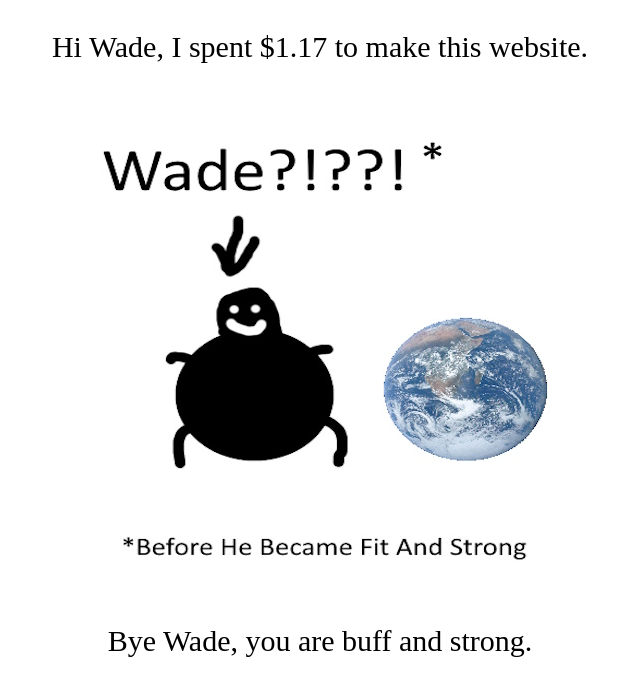
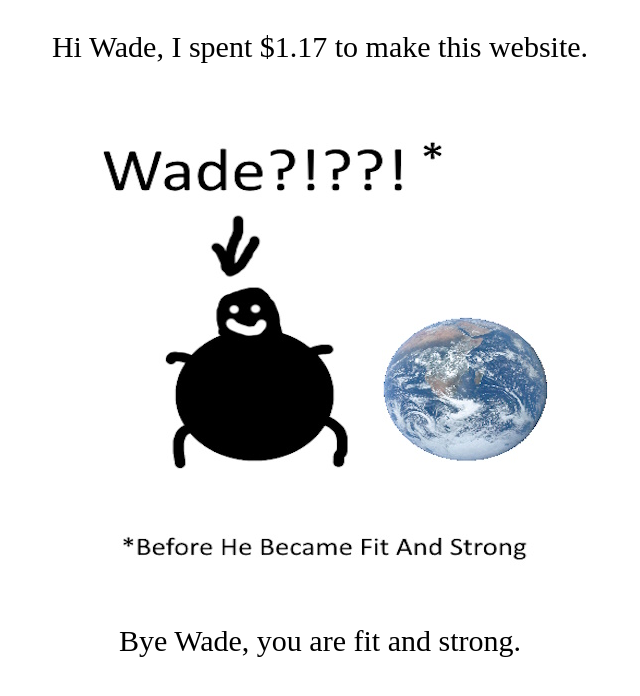
Before and after one commit to darthlord21/worldwidewade, a plain HTML site: page index.html in a window 1280 px wide. Shown: the whole page, without its empty margins (320-960 px from the left). Drawn offline with Linux system fonts and the light colour scheme.

Commit message:
Update index.html

```diff
--- a/index.html
+++ b/index.html
@@ -7,6 +7,6 @@
     <body>
         <p id="msgWade">Hi Wade, I spent $1.17 to make this website.</p>
         <img src="wade.jpg" alt="Wade" id="center">
-        <p id="msgWade">Bye Wade, you are buff and strong.</p>
+        <p id="msgWade">Bye Wade, you are fit and strong.</p>
     </body>
 </html>
```
